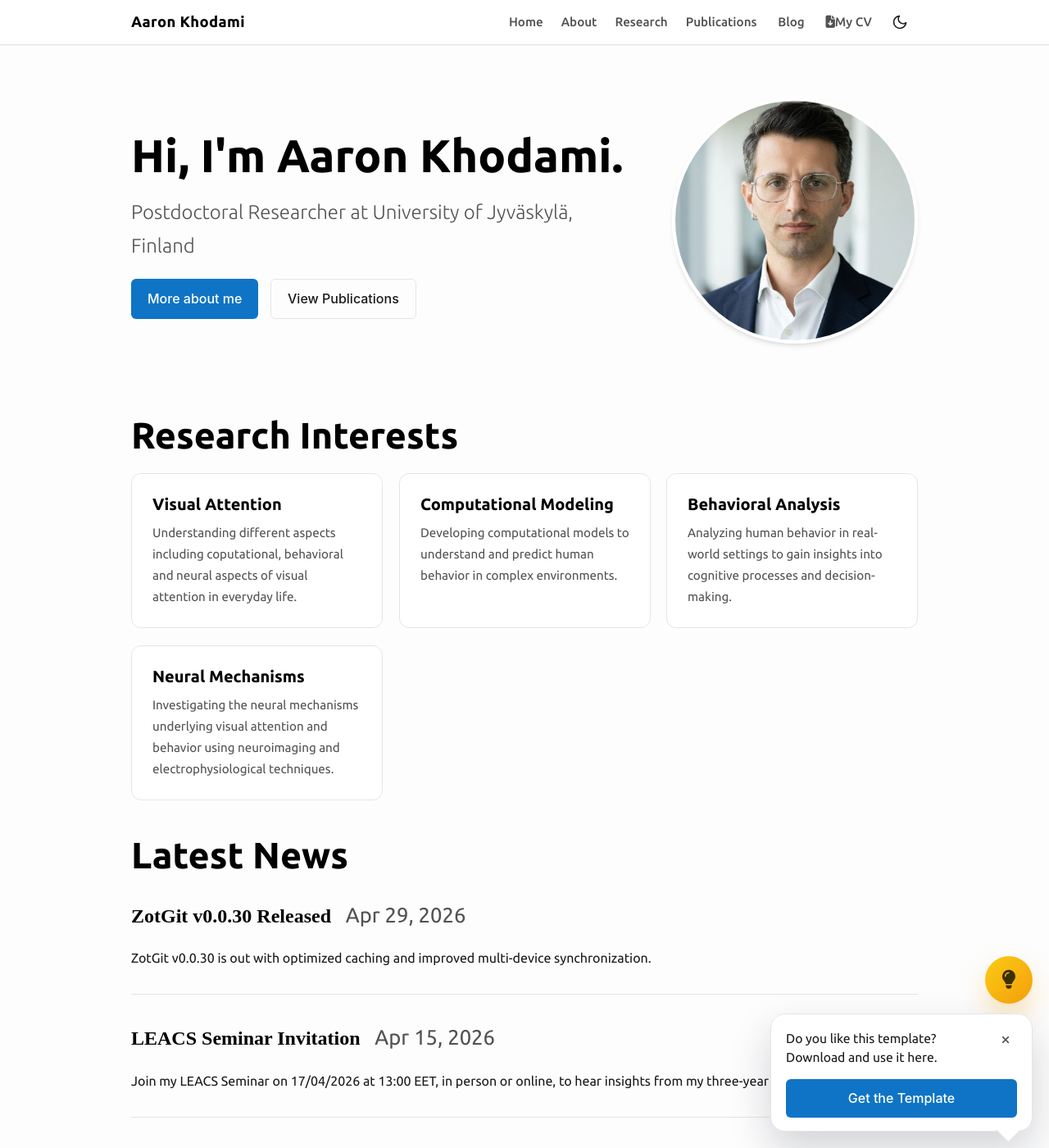
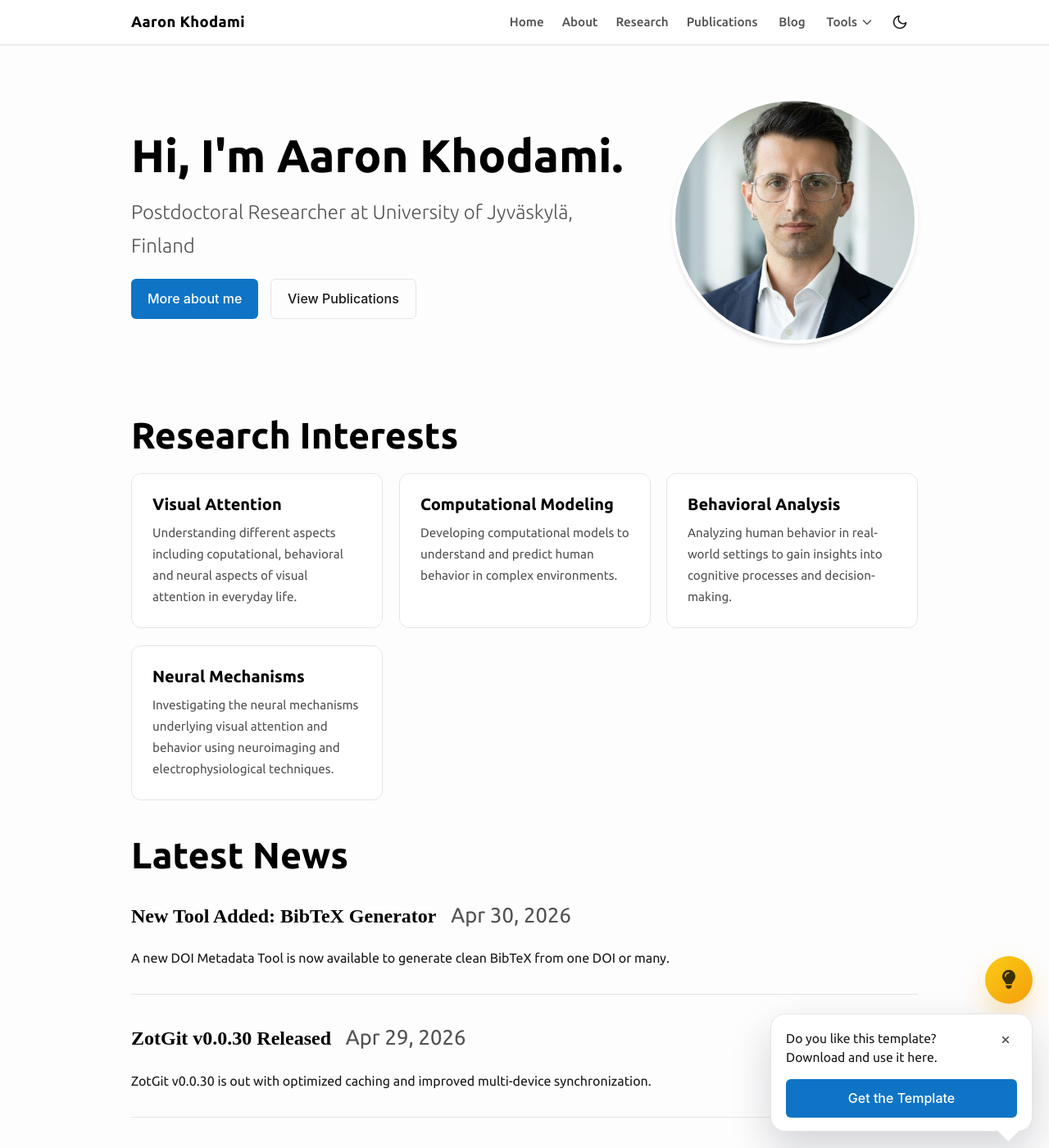
Before and after one commit to Aaronkhodami/aaronkhodami.github.io, a Jekyll site: the page built from index.md, in a window 1280 px wide and 1400 px high. Shown: the whole window at 82% size. Built offline with Jekyll 4.4.1, drawn with Linux system fonts in a browser that asks for light colours; some of the changed text lies outside the part shown.

Commit message:
Add tools section with BibTeX Generator and update navigation
Co-authored-by: Copilot <copilot@github.com>

```diff
--- a/_data/site.yml
+++ b/_data/site.yml
@@ -19,7 +19,11 @@ navigation:
   research: Research
   publications: Publications
   blog: Blog
-  cv: My CV
+  tools: Tools
+
+tools:
+  - name: BibTeX Generator
+    url: /bibtex-generator/
 
 # Author Settings
 author:
--- a/_includes/header.html
+++ b/_includes/header.html
@@ -18,8 +18,20 @@
           <li role="none"><a class="page-link" href="{{ "/research/" | relative_url }}" role="menuitem">{{ site.data.site.navigation.research | default: "Research" }}</a></li>
           <li role="none"><a class="page-link" href="{{ "/publications/" | relative_url }}" role="menuitem">{{ site.data.site.navigation.publications | default: "Publications" }}</a></li>
           <li role="none"><a class="page-link" href="{{ "/blog/" | relative_url }}" role="menuitem">{{ site.data.site.navigation.blog | default: "Blog" }}</a></li>
-          {% if site.data.site.author.cv and site.data.site.author.cv != "" %}
-          <li role="none"><a class="page-link" href="{{ site.data.site.author.cv | relative_url }}" target="_blank" rel="noopener noreferrer" aria-label="Download CV (opens in new tab)" role="menuitem"><i class="fas fa-file-download" aria-hidden="true"></i> {{ site.data.site.navigation.cv | default: "CV" }}</a></li>
+          {% if site.data.site.tools and site.data.site.tools.size > 0 %}
+          <li role="none" class="has-submenu">
+            <button class="page-link submenu-toggle" type="button" aria-haspopup="true">
+              {{ site.data.site.navigation.tools | default: "Tools" }}
+              <i class="fas fa-chevron-down" aria-hidden="true"></i>
+            </button>
+            <ul class="submenu" role="menu" aria-label="Tools submenu">
+              {% for tool in site.data.site.tools %}
+              <li role="none">
+                <a class="page-link" href="{{ tool.url | relative_url }}" role="menuitem">{{ tool.name }}</a>
+              </li>
+              {% endfor %}
+            </ul>
+          </li>
           {% endif %}
         </ul>
       </div>
--- /dev/null
+++ b/_posts/2026-04-30-bibtex-generator-tool-launched.md
@@ -0,0 +1,18 @@
+---
+layout: post
+title: "New Tool Added: BibTeX Generator"
+date: 2026-04-30 10:00:00 +0100
+categories: updates
+tags: [News, Tool, BibTeX, DOI]
+excerpt: "A new DOI Metadata Tool is now available to generate clean BibTeX from one DOI or many."
+---
+
+We have added a new tool to the website: **BibTeX Generator**.
+
+This DOI Metadata Tool lets you generate clean BibTeX from one DOI or many. You can paste DOI values, DOI URLs, or raw identifiers, and the tool will normalize them and build BibTeX entries.
+
+Try it here:
+
+- [BibTeX Generator](/bibtex-generator/)
+
+The tool works with trusted external metadata sources and is designed to keep output clean and practical for citation workflows.
--- a/assets/css/style.css
+++ b/assets/css/style.css
@@ -199,6 +199,68 @@ img {
   gap: 18px;
 }
 
+.menu > li {
+  position: relative;
+}
+
+.has-submenu {
+  position: relative;
+}
+
+.submenu-toggle {
+  background: transparent;
+  border: 0;
+  cursor: pointer;
+  font-family: inherit;
+  display: inline-flex;
+  align-items: center;
+  gap: 6px;
+}
+
+.submenu-toggle i {
+  font-size: 0.75rem;
+}
+
+.submenu {
+  display: none;
+  list-style: none;
+  position: absolute;
+  top: calc(100% + 8px);
+  left: 0;
+  min-width: 220px;
+  padding: 8px;
+  border: 1px solid var(--border-color);
+  border-radius: 8px;
+  background: var(--card-bg);
+  box-shadow: var(--shadow-md);
+  z-index: 1100;
+}
+
+.has-submenu:hover > .submenu,
+.has-submenu:focus-within > .submenu {
+  display: block;
+}
+
+.submenu li {
+  border-bottom: 0;
+  padding: 0;
+}
+
+.submenu .page-link {
+  font-size: 0.9rem;
+  padding: 8px 10px;
+  border-radius: 6px;
+}
+
+.submenu .page-link:hover,
+.submenu .page-link:focus-visible {
+  background: var(--border-color);
+}
+
+.submenu .page-link::after {
+  display: none;
+}
+
 .page-link {
   color: var(--secondary-text);
   font-weight: 500;
@@ -1345,6 +1407,33 @@ img {
     padding: 5px 0;
   }
 
+  .submenu-toggle {
+    color: var(--secondary-text);
+    justify-content: space-between;
+  }
+
+  .has-submenu .submenu {
+    display: block;
+    position: static;
+    min-width: 0;
+    margin-top: 6px;
+    padding: 0;
+    border: 0;
+    border-radius: 0;
+    box-shadow: none;
+    background: transparent;
+  }
+
+  .has-submenu .submenu li {
+    border-bottom: 0;
+    padding: 6px 0 6px 12px;
+  }
+
+  .has-submenu .submenu .page-link {
+    font-size: 1rem;
+    padding: 4px 0;
+  }
+
   /* Hamburger Animation */
   .menu-toggle.is-active span:first-child {
     transform: rotate(45deg);
--- /dev/null
+++ b/bibtex-generator.md
@@ -0,0 +1,15 @@
+---
+layout: page
+title: DOI Metadata Tool
+permalink: /bibtex-generator/
+---
+
+## DOI Metadata Tool
+
+Generate clean BibTeX directly from one DOI or many.
+
+Paste DOI values, DOI URLs, or raw identifiers. The app normalizes each DOI, fetches publication metadata from scholarly registries, and builds BibTeX entries that keep the DOI field and exclude abstract content.
+
+This tool works directly with [Crossref](https://www.crossref.org/) metadata APIs.
+
+It does not generate references by itself and does not invent citation data. It only formats BibTeX from metadata returned by trusted registries.
```
